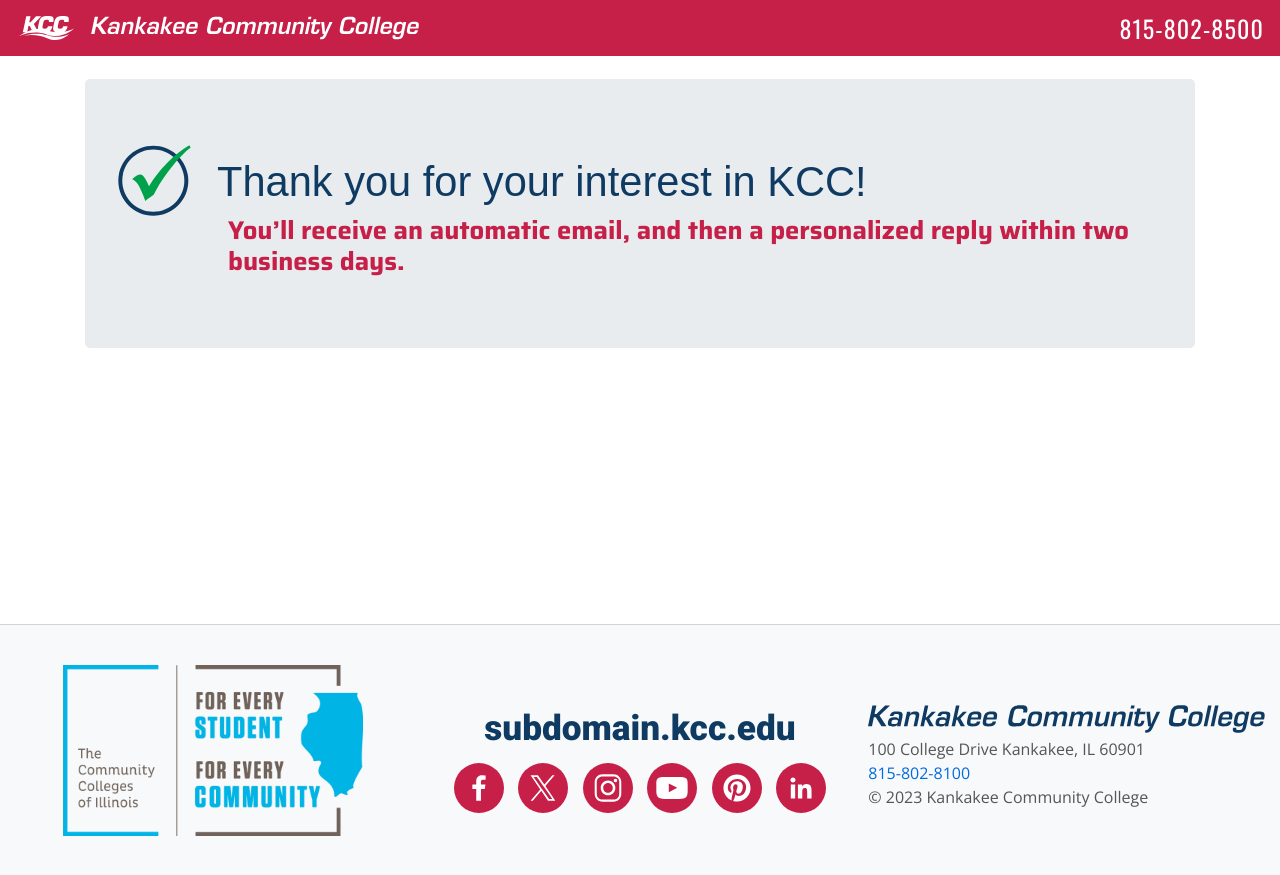
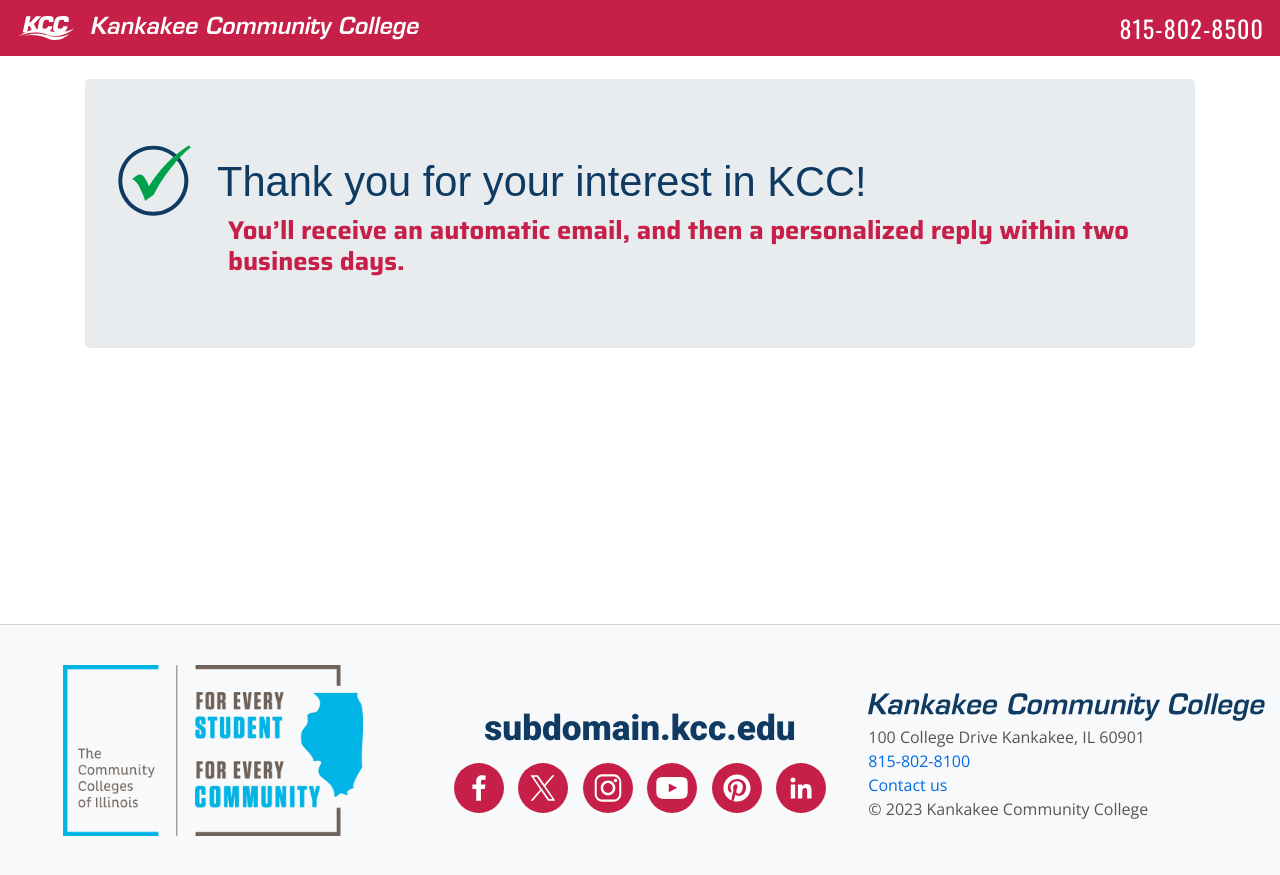
Before and after one commit to KankakeeCommunityCollege/landing-page-gem, a Jekyll site: the page built from thank-you.html, in a window 1280 px wide and 900 px high, scrolled down 81 px. Shown: the top 875 px of the window. Built offline with Jekyll 4.4.1, drawn with Linux system fonts in a browser that asks for light colours; some web fonts are replaced.

Commit message:
Add "Contact us" link in footer.

```diff
--- a/_includes/footer.html
+++ b/_includes/footer.html
@@ -273,7 +273,8 @@
               </svg>
             </a>
             <p>100 College Drive Kankakee, IL 60901 <br>
-            <a class="links__darker-link" href="tel:18158028100">815-802-8100</a> <br>
+            <a class="links__darker-link" href="tel:18158028100">815-802-8100</a><br>
+            <a class="links__darker-link" href="https://www.kcc.edu/about/contact-us/">Contact us</a><br>
             &copy;&nbsp;<span id="currentYear">{{ "now" | date: "%Y" }}</span> Kankakee Community College</p>
           </div>
         </div>
```
Also changed, not shown: landing-page-gem.gemspec.
